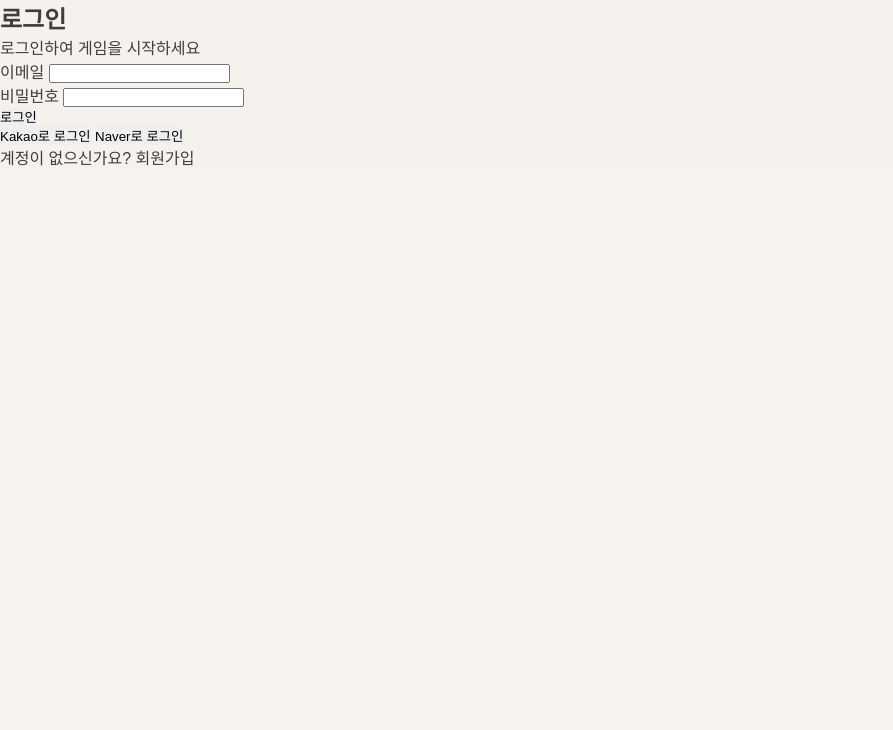
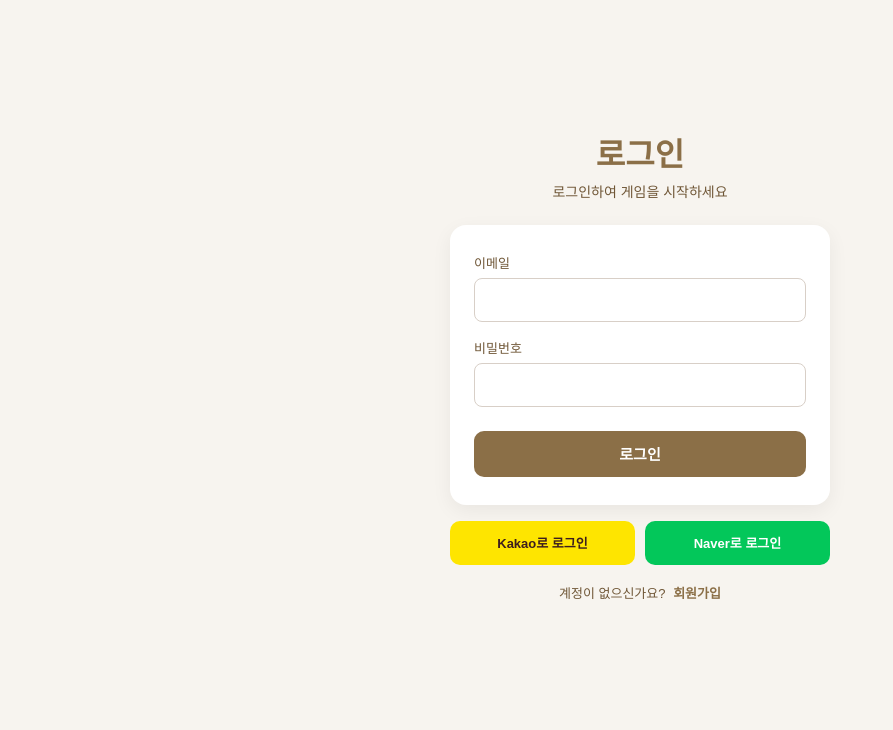
Before and after one commit to Pirogramming-24/Piro24_CardGame_1, a Django app: page /accounts/login/ in a window 1280 px wide. Shown: the part 70-800 px from the top of the page, without its empty margins (0-893 px from the left). Run offline with Django 5.2, Linux system fonts and the light colour scheme.

Commit message:
[feat] html 수정, main.css, auth.css 추가

```diff
--- a/config/settings.py
+++ b/config/settings.py
@@ -117,3 +117,7 @@ USE_TZ = True
 # https://docs.djangoproject.com/en/6.0/howto/static-files/
 
 STATIC_URL = 'static/'
+
+STATICFILES_DIRS = [
+    BASE_DIR / 'static',
+]
--- a/games/templates/games/main.html
+++ b/games/templates/games/main.html
@@ -14,8 +14,8 @@
             </div>
 
             <div class="actions">
-                <a href="{% url 'games:start' %}" class="btn">게임시작</a>
-                <a href="{% url 'games:list' %}" class="btn">게임목록</a>
+                <a href="#" class="btn">게임시작</a>
+                <a href="#" class="btn">게임목록</a>
             </div>
         {% else %}
             <p class="sub">로그인하여 게임을 시작하세요</p>
--- /dev/null
+++ b/static/css/auth.css
@@ -0,0 +1,115 @@
+/* 전체 영역 */
+.auth {
+  min-height: calc(100vh - 70px);
+  display: flex;
+  flex-direction: column;
+  align-items: center;
+  justify-content: center;
+  background: #f7f4ef;
+  padding: 40px 20px;
+}
+
+/* 헤더 */
+.auth-header {
+  text-align: center;
+  margin-bottom: 24px;
+}
+
+.auth-title {
+  font-size: 32px;
+  font-weight: bold;
+  color: #8B6F47;
+  margin-bottom: 6px;
+}
+
+.auth-desc {
+  font-size: 14px;
+  color: #6F5636;
+}
+
+/* 카드 */
+.auth-card {
+  background: white;
+  width: 100%;
+  max-width: 380px;
+  padding: 28px 24px;
+  border-radius: 16px;
+  box-shadow: 0 6px 20px rgba(0,0,0,0.06);
+}
+
+/* 입력 그룹 */
+.form-group {
+  display: flex;
+  flex-direction: column;
+  margin-bottom: 16px;
+}
+
+.form-group label {
+  font-size: 13px;
+  color: #6F5636;
+  margin-bottom: 6px;
+}
+
+.form-group input {
+  height: 44px;
+  padding: 0 12px;
+  border-radius: 8px;
+  border: 1px solid #d8cfc7;
+  font-size: 14px;
+}
+
+/* 버튼 */
+.btn.primary {
+  width: 100%;
+  height: 46px;
+  background: #8B6F47;
+  color: white;
+  border-radius: 10px;
+  font-size: 15px;
+  font-weight: bold;
+  margin-top: 8px;
+}
+
+.btn.primary:hover {
+  background: #745b39;
+}
+
+/* 소셜 로그인 */
+.social-login {
+  width: 100%;
+  max-width: 380px;
+  margin-top: 16px;
+  display: flex;
+  gap: 10px;
+}
+
+.social-login .btn {
+  flex: 1;
+  height: 44px;
+  border-radius: 10px;
+  font-size: 13px;
+  font-weight: bold;
+}
+
+.btn.kakao {
+  background: #FEE500;
+  color: #3c1e1e;
+}
+
+.btn.naver {
+  background: #03C75A;
+  color: white;
+}
+
+/* 하단 */
+.auth-footer {
+  margin-top: 18px;
+  font-size: 13px;
+  color: #6F5636;
+}
+
+.auth-footer a {
+  font-weight: bold;
+  color: #8B6F47;
+  margin-left: 4px;
+}
--- a/templates/base.html
+++ b/templates/base.html
@@ -8,28 +8,32 @@
 
     <link rel="stylesheet" href="{% static 'css/reset.css' %}">
     <link rel="stylesheet" href="{% static 'css/header.css' %}">
+    <link rel="stylesheet" href="{% static 'css/main.css' %}">
+    <link rel="stylesheet" href="{% static 'css/auth.css' %}">
     <link rel="stylesheet" href="{% static 'css/ranking.css' %}">
+
 </head>
 <body>
 
 <header class="header">
     <div class="header-inner">
         <div class="logo">
-            <a href="{% url 'games:main' %}">Card Game</a>
+            <a href="#">Card Game</a>
         </div>
 
         <nav class="nav">
             {% if user.is_authenticated %}
-                <a href="{% url 'games:start' %}" class="btn">게임하기</a>
-                <a href="{% url 'games:list' %}" class="btn">게임목록</a>
-                <a href="{% url 'games:ranking' %}" class="btn">랭킹보기</a>
-                <a href="{% url 'accounts:logout' %}" class="btn">로그아웃</a>
+                <a href="#" class="btn">게임하기</a>
+                <a href="#" class="btn">게임목록</a>
+                <a href="#" class="btn">랭킹보기</a>
+                <a href="#" class="btn">로그아웃</a>
             {% else %}
                 <a href="{% url 'accounts:login' %}" class="btn">로그인</a>
                 <a href="{% url 'accounts:signup' %}" class="btn">회원가입</a>
             {% endif %}
         </nav>
     </div>
+
 </header>
 
 <main>
```
Also changed, not shown: static/css/main.css (added, +71 -0 lines).
